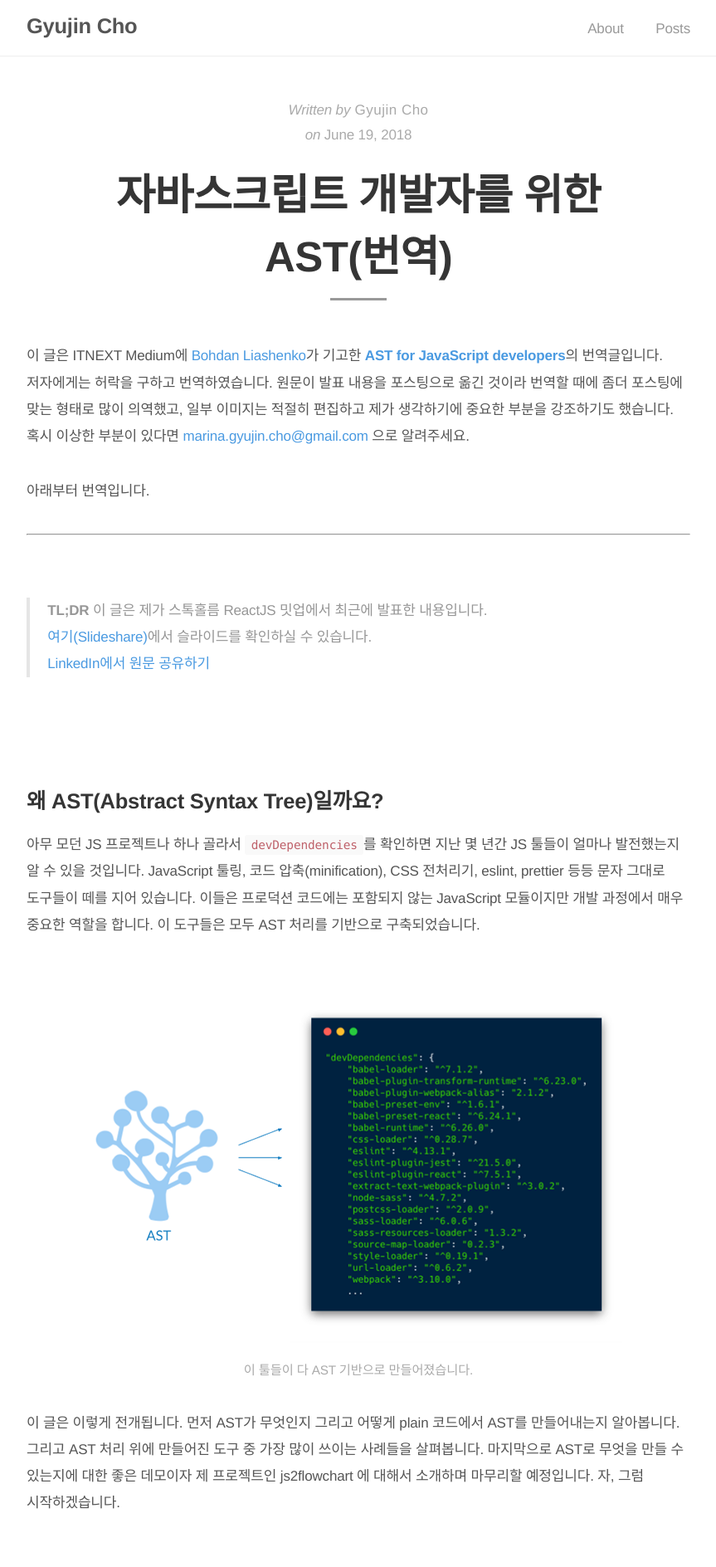
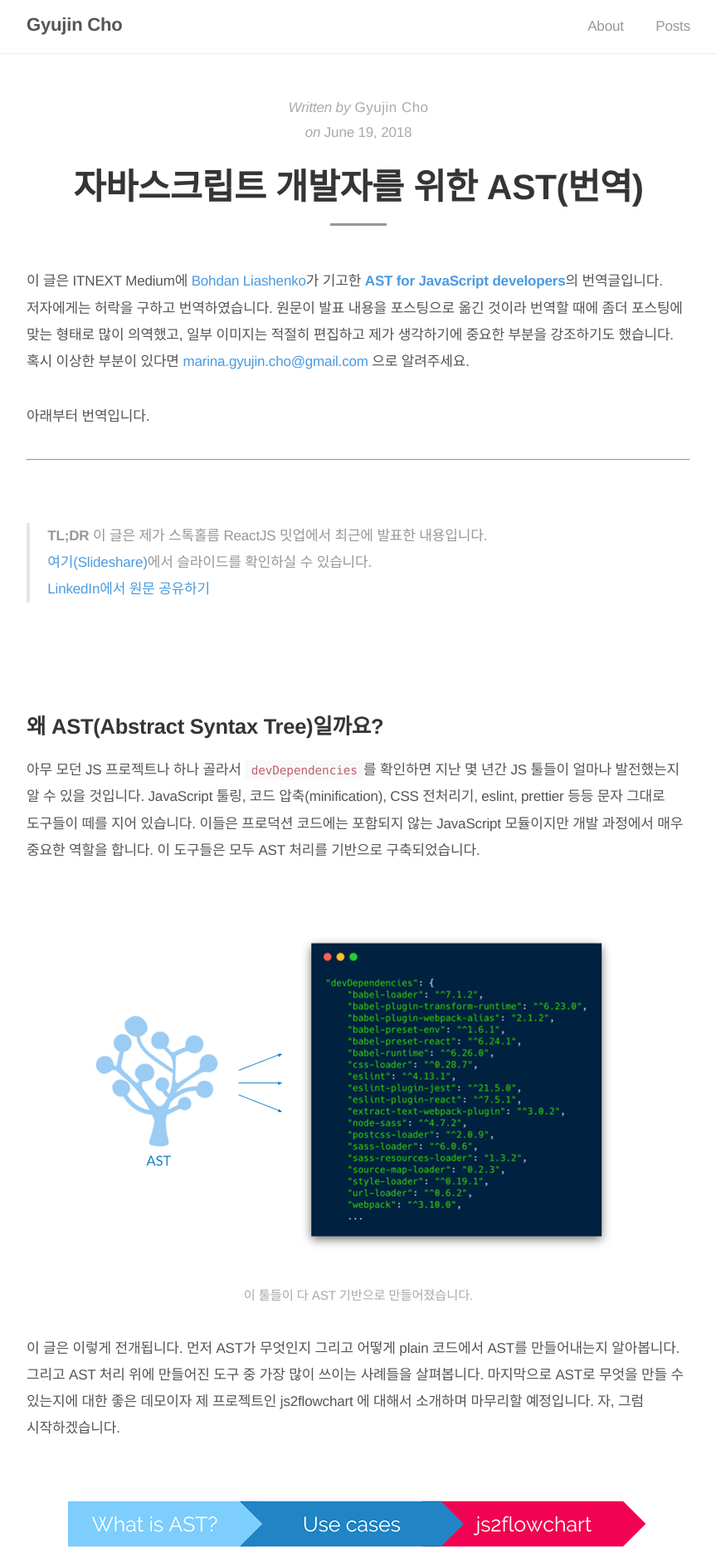
Before and after one commit to gyujincho/gyujincho.github.io, a Jekyll site: the page built from _posts/2018-06-19-AST-for-JS-devlopers.md, in a window 1280 px wide. Shown: the top 1888 px of the page at 83% size, without its empty margins (208-1071 px from the left). Built offline with Jekyll 4.4.1, drawn with Linux system fonts in a browser that asks for light colours.

Commit message:
Fix title sizes

```diff
--- a/_sass/tale/_layout.scss
+++ b/_sass/tale/_layout.scss
@@ -29,6 +29,7 @@ footer,
     display: inline-block;
     margin: 0;
     padding-right: .2rem;
+    font-size: 1.3em;
 
     &:hover,
     &:focus {
--- a/_sass/tale/_post.scss
+++ b/_sass/tale/_post.scss
@@ -15,7 +15,7 @@
   &-title {
     color: $default-shade;
     font-family: $sans-serif;
-    font-size: 3rem;
+    font-size: 2.5rem;
     margin: 1rem 0;
     text-align: center;
     word-break: keep-all;
```
Also changed, not shown: 4 other files.
